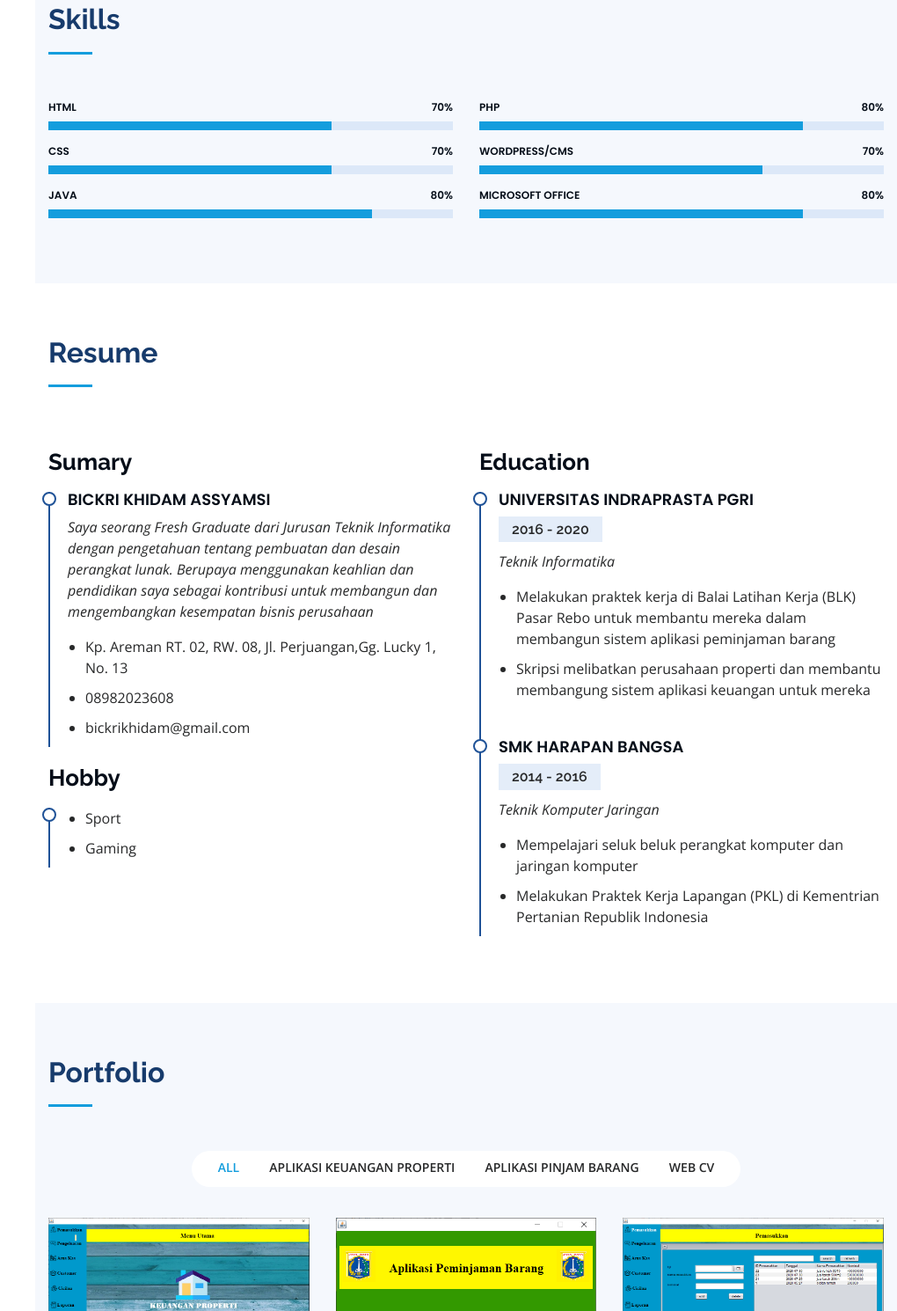
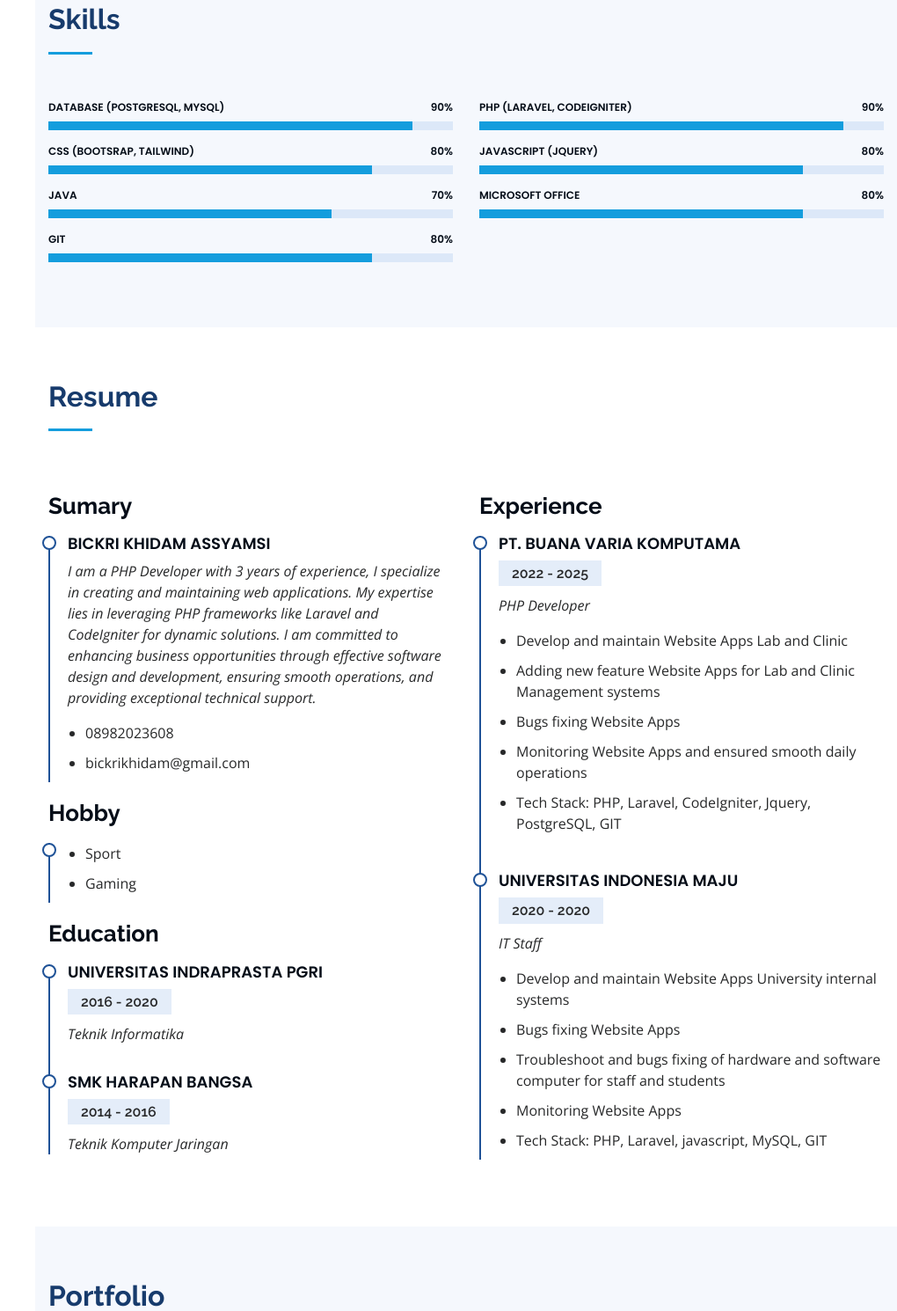
Before and after one commit to poseidon98/CV-web-personal, a plain HTML site: page index.html in a window 1280 px wide. Shown: the part 1310-2800 px from the top of the page at 88% size, without its empty margins (260-1280 px from the left). Drawn offline with nearby package versions, Linux system fonts and the light colour scheme.

Commit message:
update isi portfolio

```diff
--- a/index.html
+++ b/index.html
@@ -48,7 +48,7 @@
         <img src="assets/img/profile-image.jpg" alt="" class="img-fluid rounded-square">
         <h1 class="text-light"><a href="index.html">Bickri Khidam A</a></h1>
         <div class="social-links mt-3 text-center">
-          <a href="http://twitt er.com/Bickrikhidam" class="twitter"><i class="bx bxl-twitter"></i></a>
+          <a href="http://x.com/_bkham" class="twitter"><i class="bx bxl-twitter"></i></a>
           <a href="http://facebook.com/Bickri-Assyamsi" class="facebook"><i class="bx bxl-facebook"></i></a>
           <a href="http://instagram.com/bickrikhdm" class="instagram"><i class="bx bxl-instagram"></i></a>
           <a href="http://www.linkedin.com/in/bickri-khidam-assyamsi-77160a1b8/" class="linkedin"><i class="bx bxl-linkedin"></i></a>
@@ -61,7 +61,7 @@
           <li><a href="#about"><i class="bx bx-user"></i><span>About</span></a></li>
           <li><a href="#resume"><i class="bx bx-file-blank"></i> <span>Resume</span></a></li>
           <li><a href="#portfolio"><i class="bx bx-book-content"></i> Portfolio</a></li>
-          <li><a href="#contact"><i class="bx bx-envelope"></i> Contact</a></li>
+          <!-- <li><a href="#contact"><i class="bx bx-envelope"></i> Contact</a></li> -->
 
         </ul>
       </nav><!-- .nav-menu -->
@@ -74,7 +74,7 @@
   <section id="hero" class="d-flex flex-column justify-content-center align-items-center">
     <div class="hero-container" data-aos="fade-in">
       <h1>Bickri Khidam A</h1>
-      <p>I'm <span class="typed" data-typed-items="Fresh Graduate"></span></p>
+      <p>I'm <span class="typed" data-typed-items="PHP Developer"></span></p>
     </div>
   </section><!-- End Hero -->
 
@@ -89,7 +89,7 @@
             <img src="assets/img/profile-image.jpg" class="img-fluid" alt="">
           </div>
           <div class="col-lg-8 pt-4 pt-lg-0 content" data-aos="fade-left">
-            <h3>Fresh Graduate</h3>
+            <h3>PHP Developer</h3>
             <div class="row">
               <div class="col-lg-6">
                 <ul>
@@ -127,21 +127,28 @@
           <div class="col-lg-6" data-aos="fade-up">
 
             <div class="progress">
-              <span class="skill">HTML <i class="val">70%</i></span>
+              <span class="skill">Database (PostgreSQL, MySQL) <i class="val">90%</i></span>
+              <div class="progress-bar-wrap">
+                <div class="progress-bar" role="progressbar" aria-valuenow="90" aria-valuemin="0" aria-valuemax="100"></div>
+              </div>
+            </div>
+
+            <div class="progress">
+              <span class="skill">CSS (Bootsrap, Tailwind) <i class="val">80%</i></span>
+              <div class="progress-bar-wrap">
+                <div class="progress-bar" role="progressbar" aria-valuenow="80" aria-valuemin="0" aria-valuemax="100"></div>
+              </div>
+            </div>
+
+            <div class="progress">
+              <span class="skill">Java<i class="val">70%</i></span>
               <div class="progress-bar-wrap">
                 <div class="progress-bar" role="progressbar" aria-valuenow="70" aria-valuemin="0" aria-valuemax="100"></div>
               </div>
             </div>
 
             <div class="progress">
-              <span class="skill">CSS <i class="val">70%</i></span>
-              <div class="progress-bar-wrap">
-                <div class="progress-bar" role="progressbar" aria-valuenow="70" aria-valuemin="0" aria-valuemax="100"></div>
-              </div>
-            </div>
-
-            <div class="progress">
-              <span class="skill">Java<i class="val">80%</i></span>
+              <span class="skill">GIT<i class="val">80%</i></span>
               <div class="progress-bar-wrap">
                 <div class="progress-bar" role="progressbar" aria-valuenow="80" aria-valuemin="0" aria-valuemax="100"></div>
               </div>
@@ -152,16 +159,16 @@
           <div class="col-lg-6" data-aos="fade-up" data-aos-delay="100">
 
             <div class="progress">
-              <span class="skill">PHP <i class="val">80%</i></span>
+              <span class="skill">PHP (Laravel, Codeigniter) <i class="val">90%</i></span>
               <div class="progress-bar-wrap">
-                <div class="progress-bar" role="progressbar" aria-valuenow="80" aria-valuemin="0" aria-valuemax="100"></div>
+                <div class="progress-bar" role="progressbar" aria-valuenow="90" aria-valuemin="0" aria-valuemax="100"></div>
               </div>
             </div>
 
             <div class="progress">
-              <span class="skill">WordPress/CMS <i class="val">70%</i></span>
+              <span class="skill">Javascript (jquery) <i class="val">80%</i></span>
               <div class="progress-bar-wrap">
-                <div class="progress-bar" role="progressbar" aria-valuenow="70" aria-valuemin="0" aria-valuemax="100"></div>
+                <div class="progress-bar" role="progressbar" aria-valuenow="80" aria-valuemin="0" aria-valuemax="100"></div>
               </div>
             </div>
 
@@ -193,9 +200,11 @@
             <h3 class="resume-title">Sumary</h3>
             <div class="resume-item pb-0">
               <h4>Bickri Khidam Assyamsi</h4>
-              <p><em>Saya seorang Fresh Graduate dari Jurusan Teknik Informatika dengan pengetahuan tentang pembuatan dan desain perangkat lunak. Berupaya menggunakan keahlian dan pendidikan saya sebagai kontribusi untuk membangun dan mengembangkan kesempatan bisnis perusahaan</em></p>
+              <p><em>I am a PHP Developer with 3 years of experience, I specialize in creating and maintaining web
+                applications. My expertise lies in leveraging PHP frameworks like Laravel and CodeIgniter for dynamic
+                solutions. I am committed to enhancing business opportunities through effective software design and
+                development, ensuring smooth operations, and providing exceptional technical support.</em></p>
               <ul>
-                <li>Kp. Areman RT. 02, RW. 08, Jl. Perjuangan,Gg. Lucky 1, No. 13</li>
                 <li>08982023608</li>
                 <li>bickrikhidam@gmail.com</li>
               </ul>
@@ -209,29 +218,46 @@
               </ul>
             </div>
 
-
-          </div>
-          <div class="col-lg-6" data-aos="fade-up" data-aos-delay="100">
             <h3 class="resume-title">Education</h3>
             <div class="resume-item">
               <h4>Universitas Indraprasta PGRI</h4>
               <h5>2016 - 2020</h5>
               <p><em>Teknik Informatika</em></p>
-              <p>
-                <ul>
-                  <li>Melakukan praktek kerja di Balai Latihan Kerja (BLK) Pasar Rebo untuk membantu mereka dalam membangun sistem aplikasi peminjaman barang</li>
-                  <li>Skripsi melibatkan perusahaan properti dan membantu membangung sistem aplikasi keuangan untuk mereka</li>
-                </ul>
-              </p>
             </div>
             <div class="resume-item">
               <h4>SMK Harapan Bangsa</h4>
               <h5>2014 - 2016</h5>
               <p><em>Teknik Komputer Jaringan</em></p>
+            </div>
+
+          </div>
+          <div class="col-lg-6" data-aos="fade-up" data-aos-delay="100">
+            <h3 class="resume-title">Experience</h3>
+            <div class="resume-item">
+              <h4>PT. Buana Varia Komputama</h4>
+              <h5>2022 - 2025</h5>
+              <p><em>PHP Developer</em></p>
               <p>
                 <ul>
-                  <li>Mempelajari seluk beluk perangkat komputer dan jaringan komputer</li>
-                  <li>Melakukan Praktek Kerja Lapangan (PKL) di Kementrian Pertanian Republik Indonesia</li>
+                  <li>Develop and maintain Website Apps Lab and Clinic</li>
+                  <li>Adding new feature Website Apps for Lab and Clinic Management systems</li>
+                  <li>Bugs fixing Website Apps</li>
+                  <li>Monitoring Website Apps and ensured smooth daily operations</li>
+                  <li>Tech Stack: PHP, Laravel, CodeIgniter, Jquery, PostgreSQL, GIT</li>
+                </ul>
+              </p>
+            </div>
+            <div class="resume-item">
+              <h4>Universitas Indonesia Maju</h4>
+              <h5>2020 - 2020</h5>
+              <p><em>IT Staff</em></p>
+              <p>
+                <ul>
+                  <li>Develop and maintain Website Apps University internal systems</li>
+                  <li>Bugs fixing Website Apps</li>
+                  <li>Troubleshoot and bugs fixing of hardware and software computer for staff and students</li>
+                  <li>Monitoring Website Apps</li>
+                  <li>Tech Stack: PHP, Laravel, javascript, MySQL, GIT</li>
                 </ul>
               </p>
             </div>
@@ -248,76 +274,63 @@
         <div class="section-title">
           <h2>Portfolio</h2>
 
+          <ul>
+            <li><a href="https://www.smkharapanbangsa.sch.id/">Website SMK Harapan Bangsa</a></li>
+            <li><a href="https://smpmutiarabangsa.sch.id/">Website SMP Mutiara Bangsa</a></li>
+          </ul>
+
         </div>
 
         <div class="row" data-aos="fade-up">
           <div class="col-lg-12 d-flex justify-content-center">
             <ul id="portfolio-flters">
-              <li data-filter="*" class="filter-active">All</li>
-              <li data-filter=".filter-app">Aplikasi Keuangan Properti</li>
-              <li data-filter=".filter-card">Aplikasi Pinjam Barang</li>
+              <!-- <li data-filter="*" class="filter-active">All</li> -->
+              <li data-filter=".filter-app" class="filter-active">Website SMK Harapan Bangsa</li>
+              <li data-filter=".filter-card">Website SMP Mutiara Bangsa</li>
               <li data-filter=".filter-web">Web CV</li>
             </ul>
           </div>
         </div>
 
-        <div class="row portfolio-container" data-aos="fade-up" data-aos-delay="100">
+        <div class="row d-flex justify-content-center portfolio-container" data-aos="fade-up" data-aos-delay="100">
 
           <div class="col-lg-4 col-md-6 portfolio-item filter-app">
             <div class="portfolio-wrap">
-              <img src="assets/img/portfolio/Untitled.png" class="img-fluid" alt="">
+              <img src="assets/img/portfolio/dsktp_smk.png" class="img-fluid" alt="">
               <div class="portfolio-links">
-                <a href="assets/img/portfolio/Untitled.png" data-gall="portfolioGallery" class="venobox" title="App 1"><i class="bx bx-plus"></i></a>
+                <a href="assets/img/portfolio/dsktp_smk.png" data-gall="portfolioGallery" class="venobox" title="App 1"><i class="bx bx-plus"></i></a>
+              </div>
+            </div>
+          </div>
+
+          <div class="col-lg-4 col-md-6 portfolio-item filter-app">
+            <div class="portfolio-wrap">
+              <img src="assets/img/portfolio/mbl_smk.png" class="img-fluid" alt="">
+              <div class="portfolio-links">
+                <a href="assets/img/portfolio/mbl_smk.png" data-gall="portfolioGallery" class="venobox" title="App 2"><i class="bx bx-plus"></i></a>
               </div>
             </div>
           </div>
 
           <div class="col-lg-4 col-md-6 portfolio-item filter-card">
             <div class="portfolio-wrap">
-              <img src="assets/img/portfolio/Untitled5.png" class="img-fluid" alt="">
+              <img src="assets/img/portfolio/dsktp_smp.png" class="img-fluid" alt="">
               <div class="portfolio-links">
-                <a href="assets/img/portfolio/Untitled5.png" data-gall="portfolioGallery" class="venobox" title="Web 3"><i class="bx bx-plus"></i></a>
+                <a href="assets/img/portfolio/dsktp_smp.png" data-gall="portfolioGallery" class="venobox" title="Web 3"><i class="bx bx-plus"></i></a>
               </div>
             </div>
           </div>
 
-          <div class="col-lg-4 col-md-6 portfolio-item filter-app">
+
+          <div class="col-lg-4 col-md-6 portfolio-item filter-card">
             <div class="portfolio-wrap">
-              <img src="assets/img/portfolio/Untitled1.png" class="img-fluid" alt="">
+              <img src="assets/img/portfolio/mbl_smp.png" class="img-fluid" alt="">
               <div class="portfolio-links">
-                <a href="assets/img/portfolio/Untitled1.png" data-gall="portfolioGallery" class="venobox" title="App 2"><i class="bx bx-plus"></i></a>
+                <a href="assets/img/portfolio/mbl_smp.png" data-gall="portfolioGallery" class="venobox" title="Web 2"><i class="bx bx-plus"></i></a>
               </div>
             </div>
           </div>
 
-          <div class="col-lg-4 col-md-6 portfolio-item filter-card">
-            <div class="portfolio-wrap">
-              <img src="assets/img/portfolio/Untitled6.png" class="img-fluid" alt="">
-              <div class="portfolio-links">
-                <a href="assets/img/portfolio/Untitled6.png" data-gall="portfolioGallery" class="venobox" title="Web 2"><i class="bx bx-plus"></i></a>
-              </div>
-            </div>
-          </div>
-
-          <div class="col-lg-4 col-md-6 portfolio-item filter-app">
-            <div class="portfolio-wrap">
-              <img src="assets/img/portfolio/Untitled2.png" class="img-fluid" alt="">
-              <div class="portfolio-links">
-                <a href="assets/img/portfolio/Untitled2.png" data-gall="portfolioGallery" class="venobox" title="App 3"><i class="bx bx-plus"></i></a>
-
-              </div>
-            </div>
-          </div>
-
-          <div class="col-lg-4 col-md-6 portfolio-item filter-app">
-            <div class="portfolio-wrap">
-              <img src="assets/img/portfolio/Untitled4.png" class="img-fluid" alt="">
-              <div class="portfolio-links">
-                <a href="assets/img/portfolio/Untitled4.png" data-gall="portfolioGallery" class="venobox" title="App 3"><i class="bx bx-plus"></i></a>
-
-              </div>
-            </div>
-          </div>
 
           <div class="col-lg-4 col-md-6 portfolio-item filter-web">
             <div class="portfolio-wrap">
@@ -341,12 +354,13 @@
         </div>
 
       </div>
-    </section><!-- End Portfolio Section -->
+    </section>
+    <!-- End Portfolio Section -->
 
 
 
     <!-- ======= Contact Section ======= -->
-    <section id="contact" class="contact">
+    <!-- <section id="contact" class="contact">
       <div class="container">
 
         <div class="section-title">
@@ -381,7 +395,8 @@
         </div>
 
       </div>
-    </section><!-- End Contact Section -->
+    </section> -->
+    <!-- End Contact Section -->
 
   </main><!-- End #main -->
 
@@ -419,6 +434,53 @@
   <!-- Template Main JS File -->
   <script src="assets/js/main.js"></script>
 
+  <script>
+    document.addEventListener('DOMContentLoaded', function () {
+      const filterItems = document.querySelectorAll('#portfolio-flters li');
+      const urlParams = new URLSearchParams(window.location.search);
+      const currentFilter = urlParams.get('filter') || '.filter-app'; // default filter
+
+      // Set class filter-active berdasarkan URL saat halaman load
+      filterItems.forEach(item => {
+        if (item.getAttribute('data-filter') === currentFilter) {
+          item.classList.add('filter-active');
+        } else {
+          item.classList.remove('filter-active');
+        }
+      });
+
+      // Event click agar bisa ubah filter-active saat user klik
+      filterItems.forEach(item => {
+        item.addEventListener('click', function () {
+          filterItems.forEach(el => el.classList.remove('filter-active'));
+          this.classList.add('filter-active');
+
+          // Jika kamu pakai Isotope / library filtering, trigger di sini
+          const selectedFilter = this.getAttribute('data-filter');
+          const portfolioItems = document.querySelectorAll('.portfolio-item');
+
+          portfolioItems.forEach(p => {
+            if (selectedFilter === '*' || p.classList.contains(selectedFilter.substring(1))) {
+              p.style.display = 'block';
+            } else {
+              p.style.display = 'none';
+            }
+          });
+
+          // Optional: update URL tanpa reload
+          const newUrl = `${window.location.pathname}?filter=${selectedFilter}`;
+          window.history.replaceState(null, '', newUrl);
+        });
+      });
+
+      // Trigger filter on load
+      const event = new Event('click');
+      const activeElement = document.querySelector(`#portfolio-flters li[data-filter="${currentFilter}"]`);
+      if (activeElement) activeElement.dispatchEvent(event);
+    });
+  </script>
+
+
 </body>
 
 </html>
```
Also changed, not shown: assets/img/portfolio/dsktp_smk.png (added), assets/img/portfolio/dsktp_smp.png (added), assets/img/portfolio/mbl_smk.png (added), assets/img/portfolio/mbl_smp.png (added).
